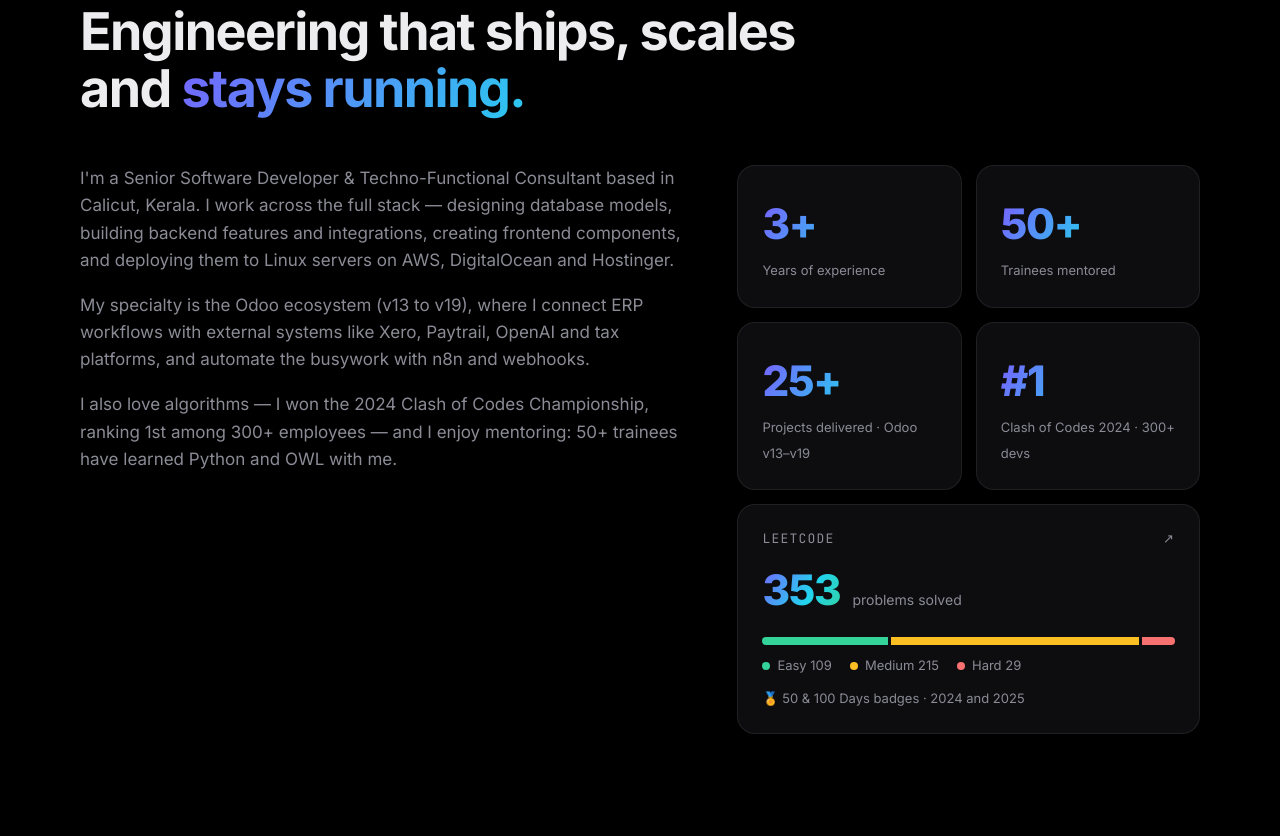
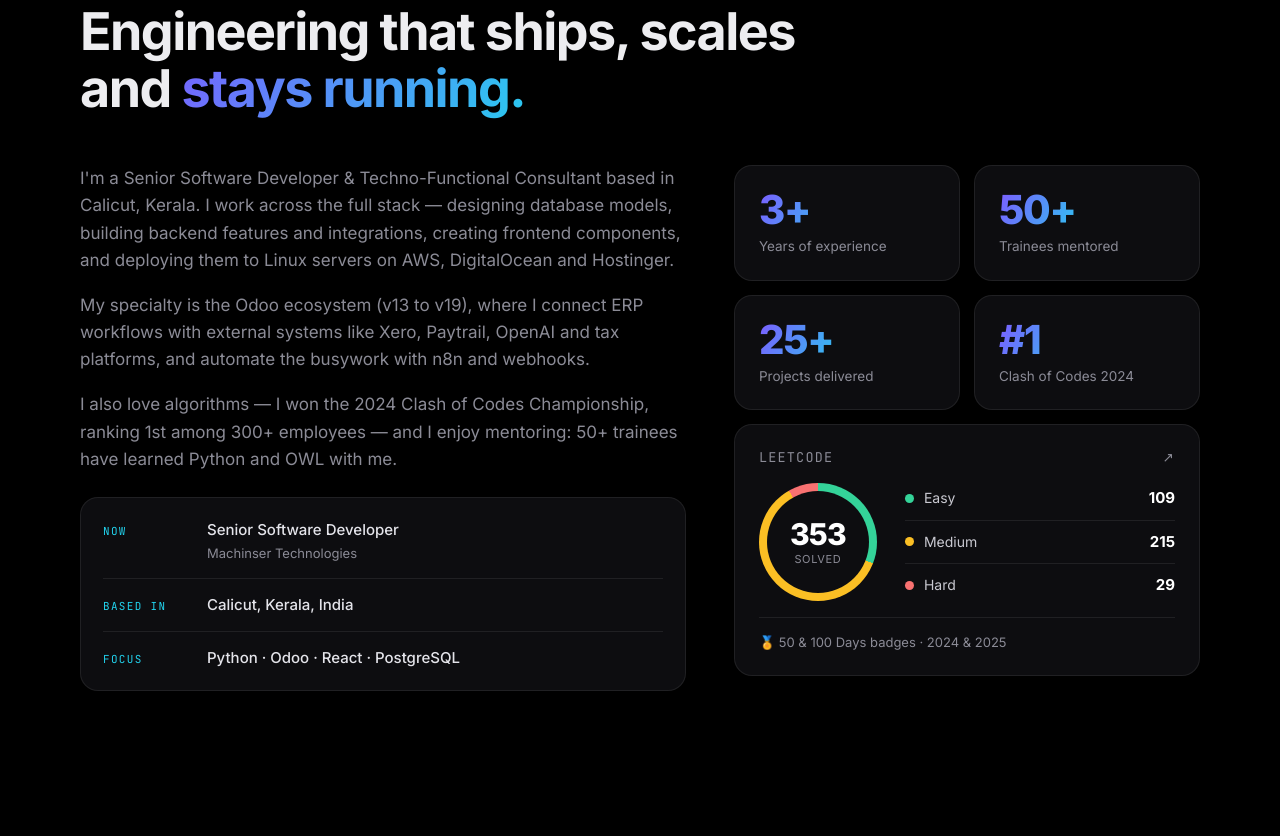
Before and after one commit to fouzanm/fouzanm.github.io, a plain HTML site: page index.html in a window 1280 px wide. Shown: the part 1004-1840 px from the top of the page. Drawn offline with Linux system fonts and the light colour scheme; animation ran at ten frames a second.

Commit message:
Redesign About section: balanced layout, now panel, LeetCode ring
Co-Authored-By: Claude Sonnet 5.5 <noreply@anthropic.com>

```diff
--- a/index.html
+++ b/index.html
@@ -66,22 +66,34 @@
     <p class="eyebrow reveal">01 — About</p>
     <h2 class="reveal">Engineering that ships, scales and <span class="grad">stays running.</span></h2>
     <div class="about-grid">
-      <div class="about-text reveal">
-        <p>I'm a Senior Software Developer &amp; Techno-Functional Consultant based in Calicut, Kerala. I work across the full stack — designing database models, building backend features and integrations, creating frontend components, and deploying them to Linux servers on AWS, DigitalOcean and Hostinger.</p>
-        <p>My specialty is the Odoo ecosystem (v13 to v19), where I connect ERP workflows with external systems like Xero, Paytrail, OpenAI and tax platforms, and automate the busywork with n8n and webhooks.</p>
-        <p>I also love algorithms — I won the 2024 Clash of Codes Championship, ranking 1st among 300+ employees — and I enjoy mentoring: 50+ trainees have learned Python and OWL with me.</p>
+      <div class="about-left">
+        <div class="about-text reveal">
+          <p>I'm a Senior Software Developer &amp; Techno-Functional Consultant based in Calicut, Kerala. I work across the full stack — designing database models, building backend features and integrations, creating frontend components, and deploying them to Linux servers on AWS, DigitalOcean and Hostinger.</p>
+          <p>My specialty is the Odoo ecosystem (v13 to v19), where I connect ERP workflows with external systems like Xero, Paytrail, OpenAI and tax platforms, and automate the busywork with n8n and webhooks.</p>
+          <p>I also love algorithms — I won the 2024 Clash of Codes Championship, ranking 1st among 300+ employees — and I enjoy mentoring: 50+ trainees have learned Python and OWL with me.</p>
+        </div>
+        <div class="now spot reveal">
+          <div class="now-row"><span class="k">Now</span><span class="v">Senior Software Developer<small>Machinser Technologies</small></span></div>
+          <div class="now-row"><span class="k">Based in</span><span class="v">Calicut, Kerala, India</span></div>
+          <div class="now-row"><span class="k">Focus</span><span class="v">Python · Odoo · React · PostgreSQL</span></div>
+        </div>
       </div>
       <div class="stats">
         <div class="stat spot reveal"><b data-count="3" data-suffix="+">0</b><span>Years of experience</span></div>
         <div class="stat spot reveal"><b data-count="50" data-suffix="+">0</b><span>Trainees mentored</span></div>
-        <div class="stat spot reveal"><b data-count="25" data-suffix="+">0</b><span>Projects delivered · Odoo v13–v19</span></div>
-        <div class="stat spot reveal"><b>#1</b><span>Clash of Codes 2024 · 300+ devs</span></div>
+        <div class="stat spot reveal"><b data-count="25" data-suffix="+">0</b><span>Projects delivered</span></div>
+        <div class="stat spot reveal"><b>#1</b><span>Clash of Codes 2024</span></div>
         <a class="stat lc spot reveal" href="https://leetcode.com/u/fouzanm/" target="_blank" rel="noopener">
           <div class="lc-top"><span class="lc-name">LeetCode</span><span class="lc-ext">↗</span></div>
-          <div class="lc-main"><b data-count="353">0</b><span>problems solved</span></div>
-          <div class="lc-bar"><i class="e" style="width:30.9%"></i><i class="m" style="width:60.9%"></i><i class="h" style="width:8.2%"></i></div>
-          <div class="lc-legend"><span><i class="e"></i>Easy 109</span><span><i class="m"></i>Medium 215</span><span><i class="h"></i>Hard 29</span></div>
-          <p class="lc-badge">🏅 50 &amp; 100 Days badges · 2024 and 2025</p>
+          <div class="lc-body">
+            <div class="lc-ring"><div><b data-count="353">0</b><small>solved</small></div></div>
+            <ul class="lc-list">
+              <li><i class="e"></i>Easy<b>109</b></li>
+              <li><i class="m"></i>Medium<b>215</b></li>
+              <li><i class="h"></i>Hard<b>29</b></li>
+            </ul>
+          </div>
+          <p class="lc-badge">🏅 50 &amp; 100 Days badges · 2024 &amp; 2025</p>
         </a>
       </div>
     </div>
--- a/style.css
+++ b/style.css
@@ -232,3 +232,38 @@ a.project:hover .ext{color:var(--a2);transform:translate(3px,-3px)}
 .lc-legend span{display:inline-flex;align-items:center;gap:7px}
 .lc-legend i{width:8px;height:8px;border-radius:50%;display:inline-block}
 .lc-badge{margin-top:12px;font-size:13px;color:var(--muted)}
+
+/* ABOUT v2 */
+.about-grid{align-items:stretch;gap:48px}
+.about-left{display:flex;flex-direction:column;gap:24px}
+.about-left .about-text{flex:1}
+.about-left .about-text p:last-child{margin-bottom:0}
+.now{padding:6px 22px}
+.now-row{display:grid;grid-template-columns:92px 1fr;gap:12px;align-items:baseline;padding:14px 0;border-bottom:1px solid var(--line)}
+.now-row:last-child{border-bottom:0}
+.now .k{font-family:'JetBrains Mono',monospace;font-size:11px;letter-spacing:.12em;text-transform:uppercase;color:var(--a2)}
+.now .v{font-size:15px;color:#e4e4ea;font-weight:500}
+.now .v small{display:block;font-size:13px;color:var(--muted);font-weight:400;margin-top:1px}
+
+.stats{gap:14px;align-content:start}
+.stat{padding:22px 24px}
+.stat b{font-size:40px;line-height:1.1;margin-bottom:4px}
+.stat span{display:block;font-size:13.5px;color:var(--muted);white-space:nowrap}
+
+.stat.lc{padding:22px 24px}
+.lc-body{display:flex;align-items:center;gap:28px;margin-top:14px}
+.lc-ring{flex:none;width:118px;height:118px;border-radius:50%;position:relative;display:grid;place-items:center;
+  background:conic-gradient(#34d399 0 30.9%,#fbbf24 30.9% 91.8%,#f87171 91.8% 100%)}
+.lc-ring::before{content:"";position:absolute;inset:8px;border-radius:50%;background:#0d0d10}
+.lc-ring>div{position:relative;text-align:center;line-height:1.1}
+.lc-ring b{font-size:30px;font-weight:800;letter-spacing:-.03em;margin:0;background:none;color:#fff;-webkit-text-fill-color:#fff}
+.lc-ring small{display:block;font-size:11px;color:var(--muted);margin-top:2px;letter-spacing:.06em;text-transform:uppercase}
+.lc-list{list-style:none;flex:1;display:grid;gap:10px}
+.lc-list li{display:flex;align-items:center;gap:10px;font-size:14px;color:#c9c9d1;padding-bottom:10px;border-bottom:1px solid var(--line)}
+.lc-list li:last-child{border-bottom:0;padding-bottom:0}
+.lc-list i{width:9px;height:9px;border-radius:50%;display:inline-block}
+.lc-list .e{background:#34d399}.lc-list .m{background:#fbbf24}.lc-list .h{background:#f87171}
+.lc-list b{margin-left:auto;font-size:15px;font-weight:700;letter-spacing:0;color:#fff;background:none;-webkit-text-fill-color:#fff;display:inline;margin-bottom:0}
+.lc-badge{margin-top:16px;padding-top:14px;border-top:1px solid var(--line);font-size:13px;color:var(--muted)}
+@media(max-width:900px){.about-grid{gap:32px}}
+@media(max-width:420px){.stat span{white-space:normal}.lc-body{gap:18px}.lc-ring{width:96px;height:96px}.lc-ring b{font-size:24px}}
```
